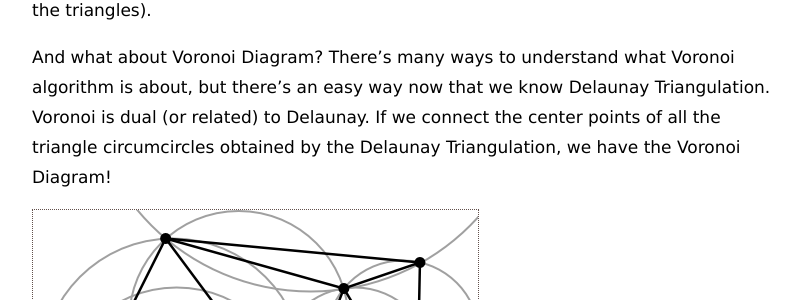
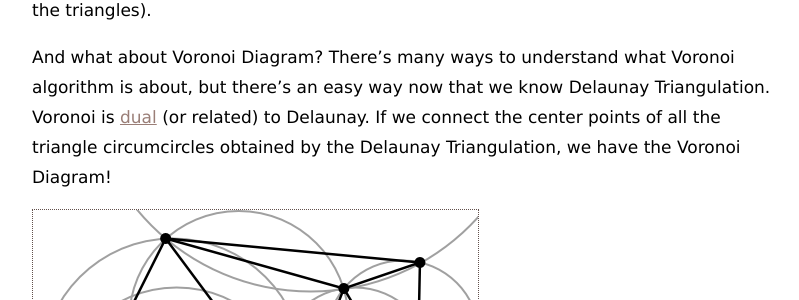
Before and after one commit to meemoo/meemoo.github.io, a Jekyll site: the page built from _posts/2014-07-14-noflo-geometry.markdown, in a window 1280 px wide and 900 px high, scrolled down 2832 px. Shown: the part 213-513 px from the top of the window, without its empty margins (233-1032 px from the left). Built offline with Jekyll 4.4.1, drawn with Linux system fonts in a browser that asks for light colours; Markdown is read by kramdown in place of the engine named in the settings; comment, search, counter and statistics services are not loaded; part of the change alters nothing that is shown.

```diff
--- a/_posts/2014-07-14-noflo-geometry.markdown
+++ b/_posts/2014-07-14-noflo-geometry.markdown
@@ -29,7 +29,7 @@ There's no points inside of any of the circumcircles: the points are located rig
 
 As you can see, the red points are inside the circumcircle of our green triangle, so it's not a valid triangle. That's what Delaunay Triangulation is about: for a given set of points, it finds all the triangles which points are not inside a circumcircle (formed by the triangles).
 
-And what about Voronoi Diagram? There's many ways to understand what Voronoi algorithm is about, but there's an easy way now that we know Delaunay Triangulation. Voronoi is dual (or related) to Delaunay. If we connect the center points of all the triangle circumcircles obtained by the Delaunay Triangulation, we have the Voronoi Diagram!
+And what about Voronoi Diagram? There's many ways to understand what Voronoi algorithm is about, but there's an easy way now that we know Delaunay Triangulation. Voronoi is [dual](http://en.wikipedia.org/wiki/Duality_(mathematics)) (or related) to Delaunay. If we connect the center points of all the triangle circumcircles obtained by the Delaunay Triangulation, we have the Voronoi Diagram!
 
 ![Voronoi and Delaunay duality (modified from Wikipedia)](http://meemoo.org/images/delaunay_voronoi_dual.gif)
 
```
